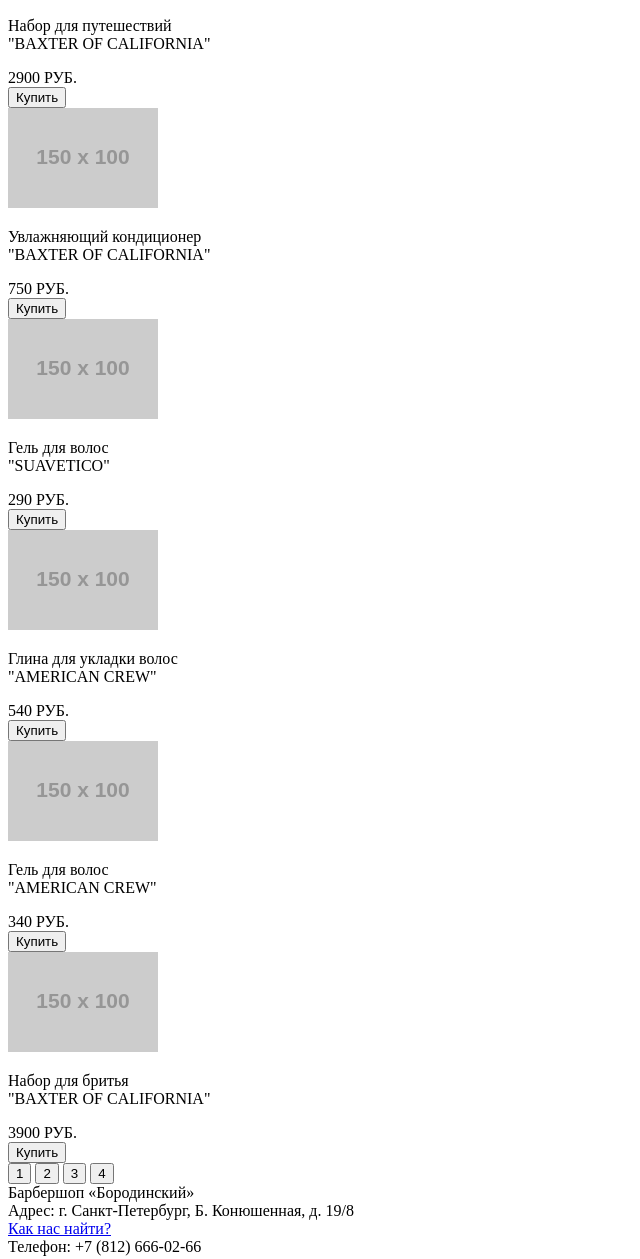
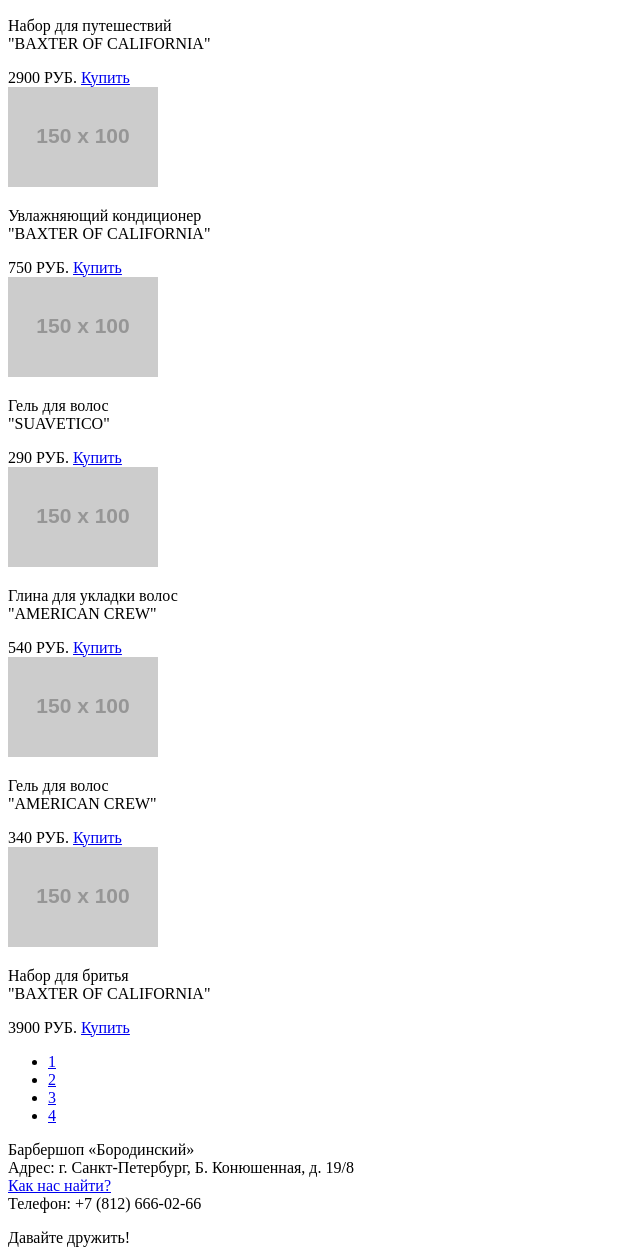
Before and after one commit to Proteys/231905-barbershop, a plain HTML site: page 1/catalog.html in a window 1280 px wide. Shown: the part 712-1971 px from the top of the page, without its empty margins (0-640 px from the left). Drawn offline with Linux system fonts and the light colour scheme; placeholder pictures from the web are drawn by us.

Commit message:
правка замечаний наставника!

```diff
--- a/1/catalog.html
+++ b/1/catalog.html
@@ -79,39 +79,39 @@
 	    <article class="traveler">
 		  <img src="http://placehold.it/150x100">
 		  <p>Набор для путешествий<br>"BAXTER OF CALIFORNIA"</p>
-		  <div сlass="coast">2900 РУБ.</div>
-		  <input type="button" value="Купить">
+		  <span сlass="coast">2900 РУБ.</span>
+		  <a href="#" class="item-buy">Купить</a>
 		<article class="conditioner">
 		  <img src="http://placehold.it/150x100">
 		  <p>Увлажняющий кондиционер<br>"BAXTER OF CALIFORNIA"</p>
-		  <div сlass="coast">750 РУБ.</div>
-		  <input type="button" value="Купить">
+		  <span сlass="coast">750 РУБ.</span>
+		  <a href="#" class="item-buy">Купить</a>
 		<article class="hair-gel">
 		  <img src="http://placehold.it/150x100">
 		  <p>Гель для волос<br>"SUAVETICO"</p>
-		  <div сlass="coast">290 РУБ.</div>
-		  <input type="button" value="Купить">
+		  <span сlass="coast">290 РУБ.</span>
+		  <a href="#" class="item-buy">Купить</a>
 		<article class="hair-glay">
 		  <img src="http://placehold.it/150x100">
 		  <p>Глина для укладки волос<br>"AMERICAN CREW"</p>
-		  <div сlass="coast">540 РУБ.</div>
-		  <input type="button" value="Купить">
+		  <span сlass="coast">540 РУБ.</span>
+		  <a href="#" class="item-buy">Купить</a>
 		<article class="hair-gel2">
 		  <img src="http://placehold.it/150x100">
 		  <p>Гель для волос<br>"AMERICAN CREW"</p>
-		  <div сlass="coast">340 РУБ.</div>
-		  <input type="button" value="Купить">
+		  <span сlass="coast">340 РУБ.</span>
+		  <a href="#" class="item-buy">Купить</a>
 		<article class="traveler">
 		  <img src="http://placehold.it/150x100">
 		  <p>Набор для бритья<br>"BAXTER OF CALIFORNIA"</p>
-		  <div сlass="coast">3900 РУБ.</div>
-		  <input type="button" value="Купить">
-	  <div class="buttons">
-	    <button>1</button>
-		<button>2</button>
-		<button>3</button>
-		<button>4</button>
-	  </div>
+		  <span сlass="coast">3900 РУБ.</span>
+		  <a href="#" class="item-buy">Купить</a>
+	  <ul class="paginator">
+	    <li class="btn"><a href="#" >1</a></li>
+		<li class="active-btn btn"><a href="#" >2</a></li>
+		<li class="btn"><a href="#" >3</a></li>
+		<li class="btn"><a href="#" >4</a></li>
+	  </ul>
 	</main>
 	    <footer class="main-footer">
       <div class="container">
```
Also changed, not shown: 1/catalog-item.html (+18 -5 lines).
